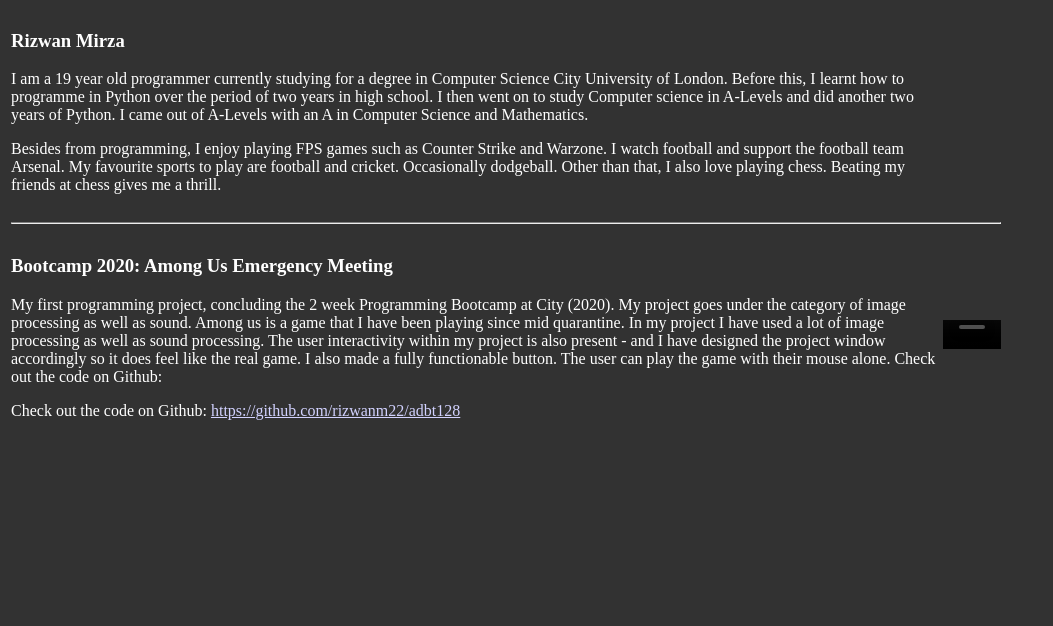
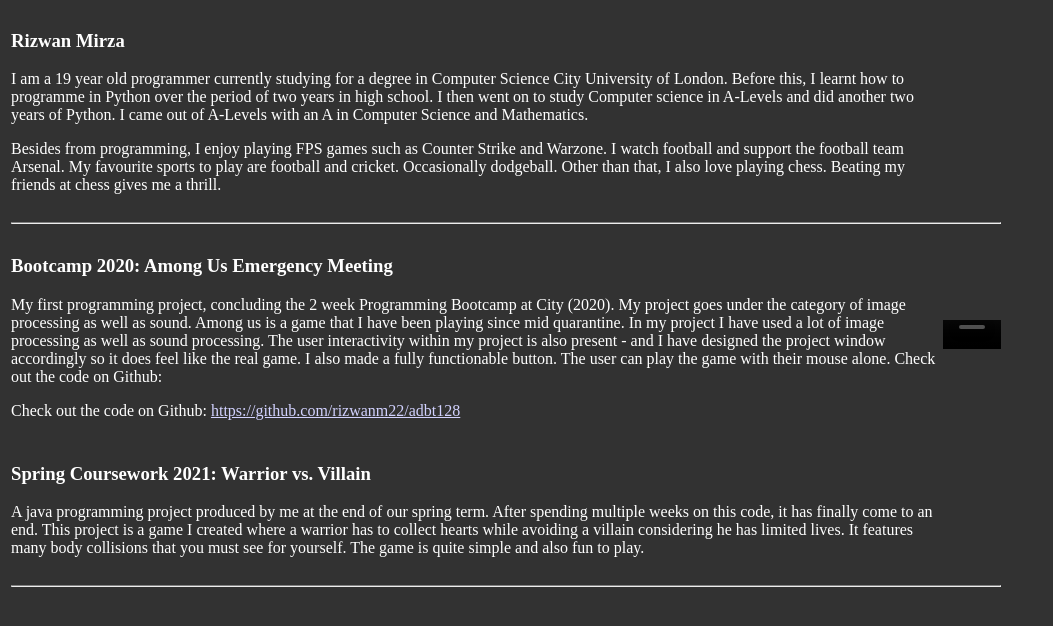
Before and after one commit to rizwanm22/rizwanm22.github.io, a plain HTML site: page index.html in a window 1280 px wide. Shown: the whole page, without its empty margins (0-1053 px from the left). Drawn offline with Linux system fonts and the light colour scheme; grey boxes are pictures that could not be loaded.

Commit message:
Update index.html

```diff
--- a/index.html
+++ b/index.html
@@ -74,6 +74,28 @@
  </td>
 </tr>
  </tr>
+
+ <tr>
+   <td class="infotd">
+     <h3>Spring Coursework 2021: Warrior vs. Villain</h3>
+     <p> A java programming project produced by me at the end of our spring term. After spending
+     multiple weeks on this code, it has finally come to an end. This project is a game I created
+     where a warrior has to collect hearts while avoiding a villain considering he has limited
+     lives. It features many body collisions that you must see for yourself. The game is quite
+     simple and also fun to play.
+     </p>
+
+   </td>
+   <td>
+   </td>
+ </tr>
+ <tr>
+   <td colspan=2>
+ <hr>
+   </td>
+ </tr>
+
+
 </table>
 </body>
 </html>
```
